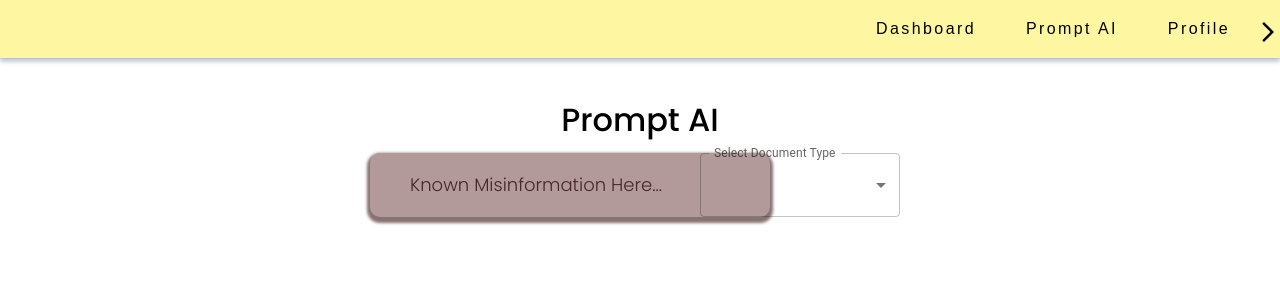
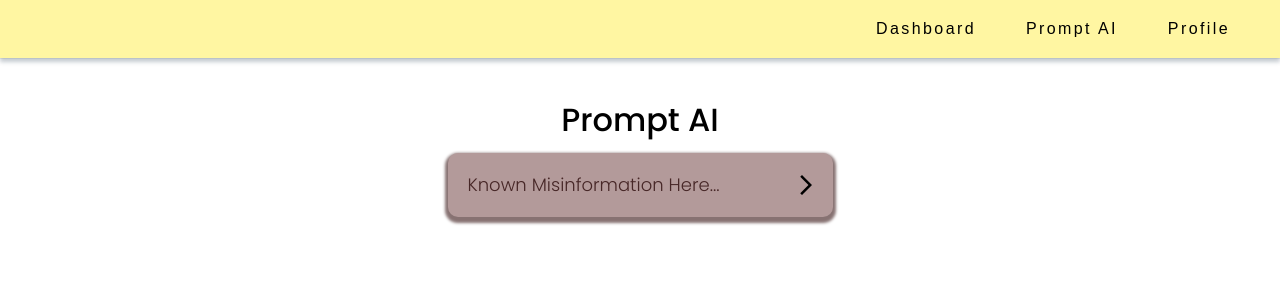
Before and after one commit to BaldoHado/Health-Misinformation-AI-App, a React (Create React App) app in the folder my-app/: page /prompt-ai in a window 1280 px wide. Shown: the top 300 px of the page. Built offline with nearby package versions, Linux system fonts and the light colour scheme.

Commit message:
response generates

```diff
--- a/my-app/src/components/PromptAI/PromptAI.module.scss
+++ b/my-app/src/components/PromptAI/PromptAI.module.scss
@@ -8,37 +8,37 @@
 
 .container {
   margin-top: 50px;
+  height: 100%;
+}
+.inputContainer {
+  & > * {
+    margin-left: 40px;
+    margin-right: 40px;
+  }
+  position: relative;
 }
 
 .inputs {
   display: flex;
   justify-content: center;
-  width: 100%;
-
-  &>* {
-    margin-left: 10px;
-    margin-right: 10px;
-  }
-}
-
-.promptInput {
-  width: 25%;
 }
 
 .inputField {
   font-size: 18px;
   border-radius: 10px;
-  padding: 20px 40px;
-  width: 100%;
+  padding: 20px 60px;
+  padding-left: 20px;
+  padding-right: 20px;
   border: none !important;
   background-color: #B39A9A;
   outline: none;
+  min-width: 280px;
   box-shadow: 0px 3px 3px 3px #877272;
   line-height: 24px;
   font-weight: 300;
   font-family: 'Poppins', sans-serif;
-  transition: padding 0.3s ease;
   color: #472727;
+  transition: all 0.3s ease;
 
   &::placeholder {
     color: #472727;
@@ -50,7 +50,10 @@
   &:focus {
     text-align: left;
     outline: none !important;
-    padding: 20px 60px;
+    min-width: 450px;
+    padding-left: 20px;
+    padding-right: 20px;
+    transition: all 0.3s ease;
   }
 }
 
@@ -60,6 +63,10 @@
 
 .submitIcon {
   position: absolute;
-  right: 0;
   top: 20px;
+  right: 15px;
+
+  &:hover {
+    cursor: pointer;
+  }
 }
--- a/my-app/src/components/PromptAI/PromptAI.tsx
+++ b/my-app/src/components/PromptAI/PromptAI.tsx
@@ -6,17 +6,16 @@ import ArrowForwardIosIcon from "@mui/icons-material/ArrowForwardIos";
 
 const PromptAI: React.FC = () => {
   const [inputText, setInputText] = useState("");
-  const [docType, setDocType] = useState<"tweet" | "pr" | "Document Type">(
-    "Document Type"
-  );
+  const [docType, setDocType] = useState<"tweet" | "pr">("tweet");
   const [data, setData] = useState<string>("");
+  const [isLoading, setIsLoading] = useState<boolean>(false);
 
   const handleInputChange = (event: any) => {
     setInputText(event.target.value);
   };
 
   const fetchData = async () => {
-    if (inputText && docType) {
+    if (inputText) {
       try {
         const response = await axios.get(
           `http://localhost:8000/v1/generate?text=${inputText}&docType=${docType}`
@@ -29,14 +28,11 @@ const PromptAI: React.FC = () => {
     }
   };
 
-  useEffect(() => {
-    fetchData();
-  }, [inputText, docType]);
   return (
     <div className={styles.container}>
       <h1 className={styles.title}>Prompt AI</h1>
       <div className={styles.inputs}>
-        <div className={styles.promptInput}>
+        <div className={styles.inputContainer}>
           <input
             type="text"
             value={inputText}
@@ -44,10 +40,14 @@ const PromptAI: React.FC = () => {
             placeholder="Known Misinformation Here..."
             className={styles.inputField}
           />
-          <ArrowForwardIosIcon className={styles.submitIcon} />
+          <ArrowForwardIosIcon
+            className={styles.submitIcon}
+            onClick={fetchData}
+          />
+          {/* onClick={fetchData} */}
         </div>
 
-        <FormControl sx={{ minWidth: 200 }}>
+        {/* <FormControl sx={{ minWidth: 200 }}>
           <InputLabel id="selectDocLabel">Select Document Type</InputLabel>
           <Select
             value={docType}
@@ -61,8 +61,8 @@ const PromptAI: React.FC = () => {
             <MenuItem value="tweet">Tweet</MenuItem>
             <MenuItem value="pr">Press Release</MenuItem>
           </Select>
-        </FormControl>
-        <h1>{data}</h1>
+        </FormControl> */}
+        <p>{data}</p>
       </div>
     </div>
   );
```
Also changed, not shown: 1 other file (tests, documents, lock files or other folders).
